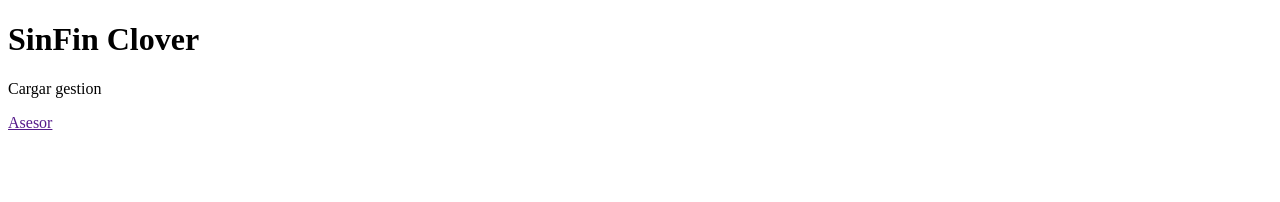
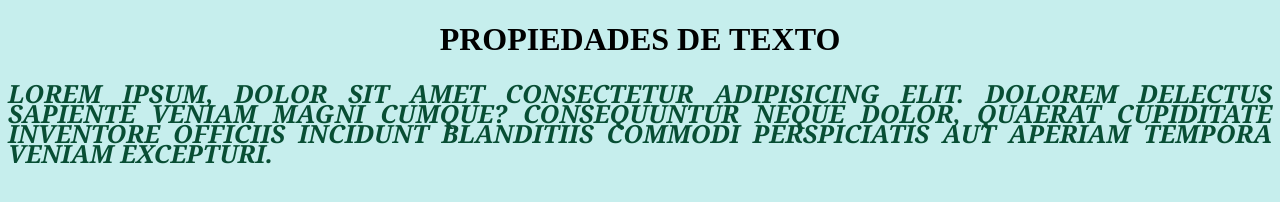
Before and after one commit to Dilan-Big/HTML-CSS, a plain HTML site: page index.html in a window 1280 px wide. Drawn offline with Linux system fonts and the light colour scheme; a web font is replaced by a local one.

Commit message:
propiedades de texto

```diff
--- a/index.html
+++ b/index.html
@@ -1,17 +1,26 @@
-<!DOCTYPE html>
+<!doctype html>
 <html lang="en">
-<head>
-    <meta charset="UTF-8">
-    <meta name="viewport" content="width=device-width, initial-scale=1.0">
+  <head>
+    <meta charset="UTF-8" />
+    <meta name="viewport" content="width=device-width, initial-scale=1.0" />
     <title>Segunda Clase</title>
-</head>
-<body>
-    <h1>SinFin Clover</h1>
-    <p>Cargar gestion</p>
 
-    <div>
-        <a href="">Asesor</a>
-    </div>
+    <link rel="stylesheet" href="style.css" />
 
-</body>
+    <link rel="preconnect" href="https://fonts.googleapis.com" />
+    <link rel="preconnect" href="https://fonts.gstatic.com" crossorigin />
+    <link
+      href="https://fonts.googleapis.com/css2?family=Bitcount+Grid+Double+Ink:wght@100..900&display=swap"
+      rel="stylesheet"
+    />
+  </head>
+  <body>
+    <h1>PROPIEDADES DE TEXTO</h1>
+    <p>
+      Lorem ipsum, dolor sit amet consectetur adipisicing elit. Dolorem delectus
+      sapiente veniam magni cumque? Consequuntur neque dolor, quaerat cupiditate
+      inventore officiis incidunt blanditiis commodi perspiciatis aut aperiam
+      tempora veniam excepturi.
+    </p>
+  </body>
 </html>
--- /dev/null
+++ b/style.css
@@ -0,0 +1,20 @@
+body {
+    background-color: rgb(198, 238, 237);
+}
+h1 {
+    font-family: "Bitcount Grid Double Ink";
+    text-align: center;
+
+}
+P{
+    color: rgb(8, 78, 52);
+    font-size: 25px;
+    font-weight: bold;
+    font-family: Georgia, 'Times New Roman', Times, serif;
+    font-style: italic;
+    text-align: justify;
+    /* text-decoration: underline dashed; */
+    text-transform: uppercase;
+    line-height: 20px;
+
+}
```
